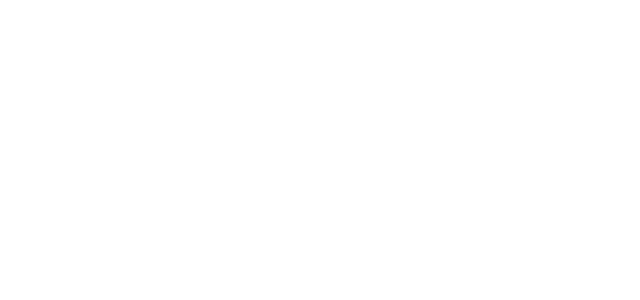
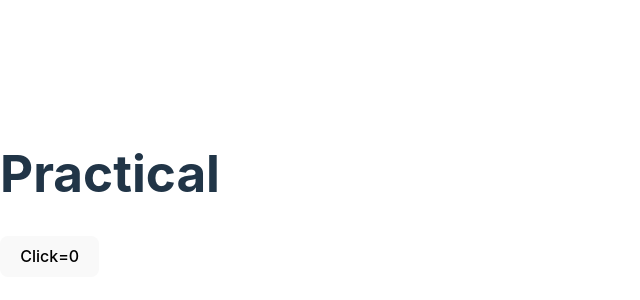
Before and after one commit to Leetcodeniraj/teckat-internship, a React (Vite) app: page /test in a window 1280 px wide. Before the commit this address had no page. Shown: the part 206-506 px from the top of the page, without its empty margins (0-640 px from the left). Built offline with nearby package versions, Linux system fonts and the light colour scheme.

Commit message:
revision of  useEffect and usestate

```diff
--- a/src/AppRoute.tsx
+++ b/src/AppRoute.tsx
@@ -1,18 +1,24 @@
 import React from "react";
 import { Route, Routes } from "react-router-dom";
+import Button from "./pages/Button";
+
 import {
   CreateStudent,
   HomePage,
   StudentOutlet,
   Students,
   UpdateStudent } from "./pages";
+import Test1 from "./pages/Test1";
+
 
 
 
 const AppRoute: React.FC = () => {
   return (
     <Routes>
-      <Route path="" element= {<HomePage />} />
+      <Route path="test" element={<Test1/>}/>
+      <Route path="" element={<Button/>}/>
+      <Route path="homePage" element= {<HomePage />} />
       <Route path="student" element={<StudentOutlet />}>
       <Route path="" element={<Students/>} />
       <Route path="create-student" element={<CreateStudent />} />
--- /dev/null
+++ b/src/pages/Button.tsx
@@ -0,0 +1,44 @@
+import React, { useEffect, useState } from 'react'
+
+
+
+
+const Button = () => {
+
+    const [data , setData] = useState<number>(0);
+
+    useEffect( () => {
+
+        addData();
+      },[]);
+
+      const addData = () => {
+        const oldData = data;
+        const newData = oldData+1;
+        setData(newData);
+        console.log(newData);
+      };
+
+
+
+
+return (
+    <>
+<button title="student">
+
+</button>
+
+
+    <button title="title" onClick ={addData} className={`number ${data}`}>
+       add Data </button>
+
+
+    <div>Incremented data:{data}</div>
+    <br/>
+
+
+</>
+)
+}
+
+export default Button
--- a/src/pages/CreateStudent.tsx
+++ b/src/pages/CreateStudent.tsx
@@ -2,6 +2,7 @@
 import { IStudent } from "../interface/student";
 import { useForm } from "react-hook-form";
 import { useNavigate } from "react-router-dom";
+
 
 const CreateStudent: React.FC = () => {
   const navigate = useNavigate();
--- a/src/pages/Student.scss
+++ b/src/pages/Student.scss
@@ -6,7 +6,6 @@
 table{
     margin-top: 200px;
     thead{
-
         tr{
             td{
                 color: blue;
--- /dev/null
+++ b/src/pages/Test1.tsx
@@ -0,0 +1,26 @@
+import React, { useEffect, useState } from 'react'
+
+const Test1 = () => {
+    const[val, setVal]= useState(0);
+
+    useEffect(() =>{
+      console.log("value changed");
+
+    },[val]);
+
+
+  return (
+    <>
+   <h1>
+    Practical
+   </h1>
+   <button onClick={() =>
+    setVal(val+1)
+   }>
+    Click={val}
+    </button>
+   </>
+  )
+}
+
+export default Test1
```
